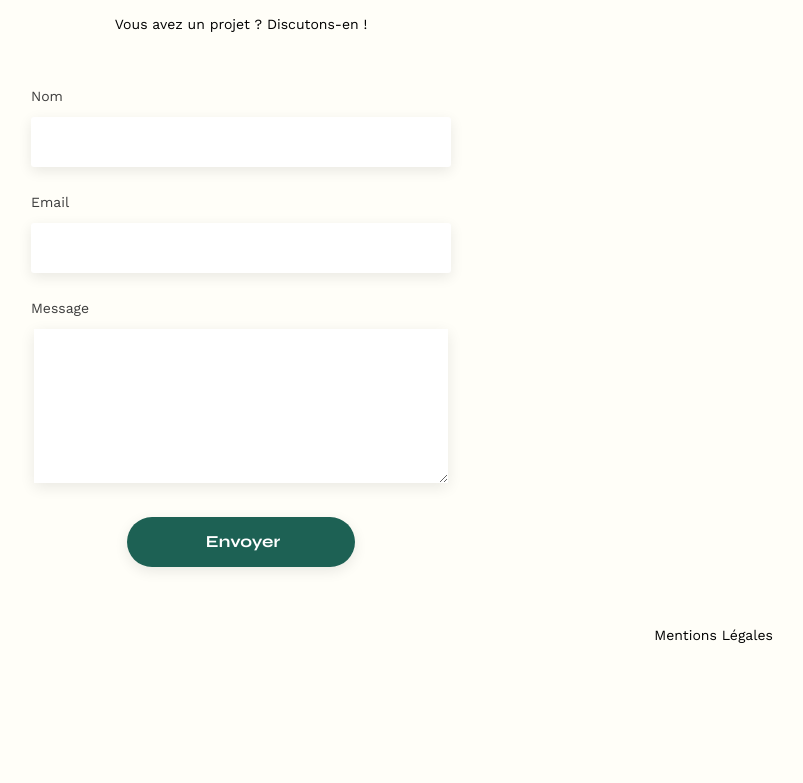
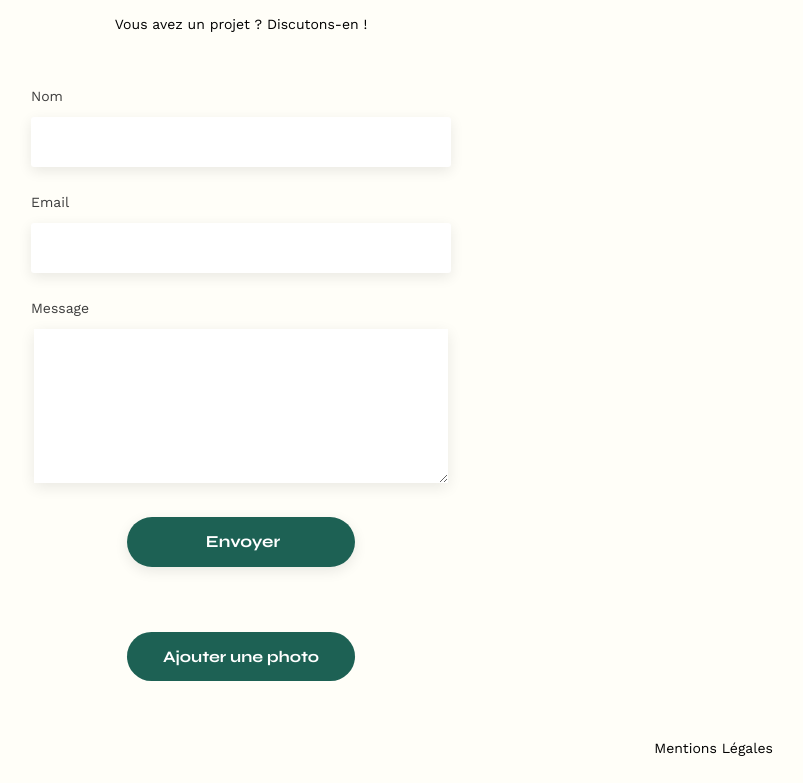
Before and after one commit to kami90000/P6_Sophie_Bluel, a plain HTML site: page FrontEnd/index.html in a window 1280 px wide. Shown: the part 865-1648 px from the top of the page, without its empty margins (399-1202 px from the left). Before the commit the page ends 1535 px from the top, so only its background shows below. Drawn offline with nearby package versions, Linux system fonts and the light colour scheme; no server answers.

Commit message:
Ajout boutton dans la modal

```diff
--- a/FrontEnd/assets/index.js
+++ b/FrontEnd/assets/index.js
@@ -303,7 +303,7 @@ document.body.insertBefore(modal, document.body.firstChild);
 
 const addPhotoButton = document.createElement("button");
 addPhotoButton.textContent = "Ajouter une photo";
-addPhotoButton.classList.add("add-photo-button"); // Ajoutez une classe pour un style CSS si nécessaire
+addPhotoButton.classList.add("add-photo-button");
 addPhotoButton.addEventListener("click", () => {
     // Ajoutez ici la logique pour gérer le clic sur le bouton "Ajouter une photo"
     // Par exemple, ouvrir une autre modal pour ajouter une nouvelle photo
--- a/FrontEnd/assets/style.css
+++ b/FrontEnd/assets/style.css
@@ -443,7 +443,20 @@ body.modal-open {
     cursor: pointer;
 }
 
-
+.add-photo-button {
+    font-family: 'Syne';
+    font-weight: 700;
+    color: white;
+    background-color: #1D6154;
+    margin: 2em auto;
+    width: 40%;
+    text-align: center;
+    border-radius: 60px;
+    cursor: pointer;
+    border: none;
+    padding: 15px 30px;
+    font-size: 16px;
+}
 
 /* Second modal */
 
--- a/FrontEnd/index.html
+++ b/FrontEnd/index.html
@@ -82,6 +82,7 @@
           <label for="message">Message</label>
           <textarea name="message" id="message" cols="30" rows="10"></textarea>
           <input type="submit" value="Envoyer" />
+          <button class="add-photo-button">Ajouter une photo</button>
         </form>
       </section>
 
```
